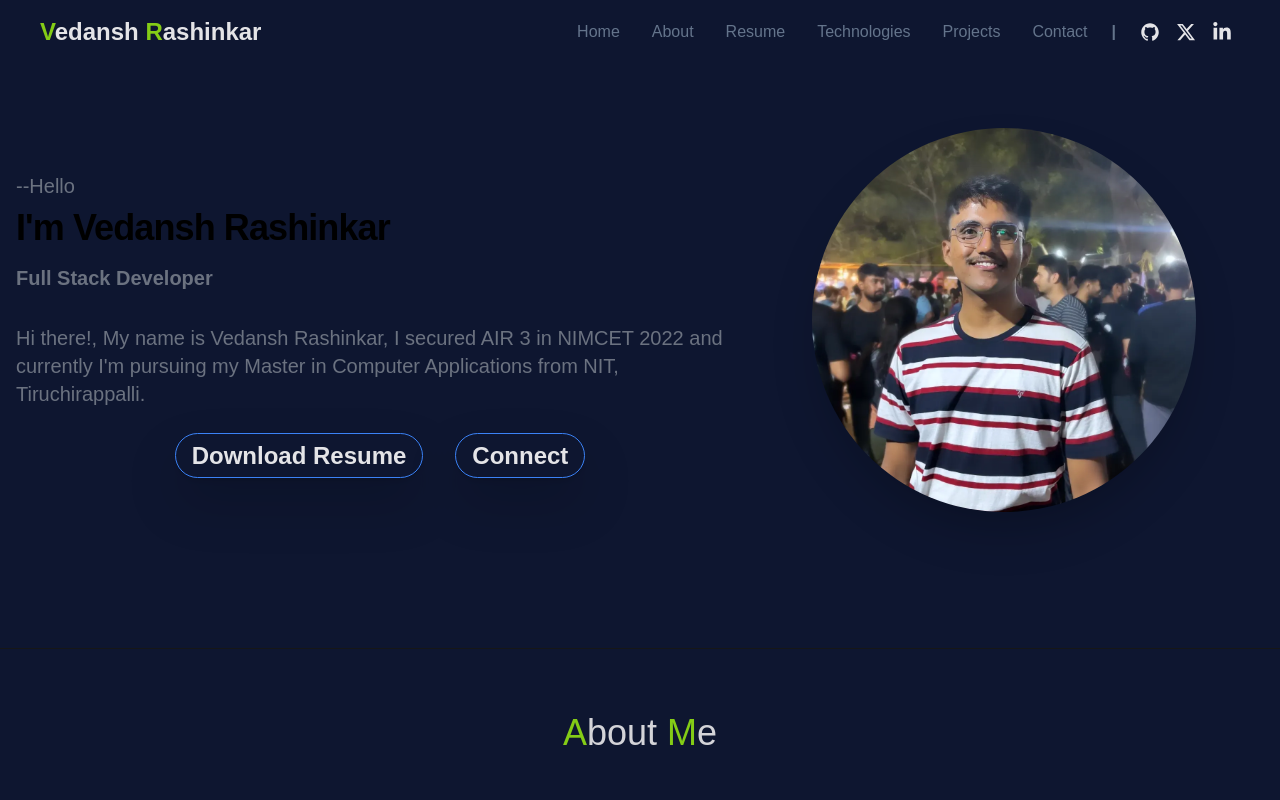
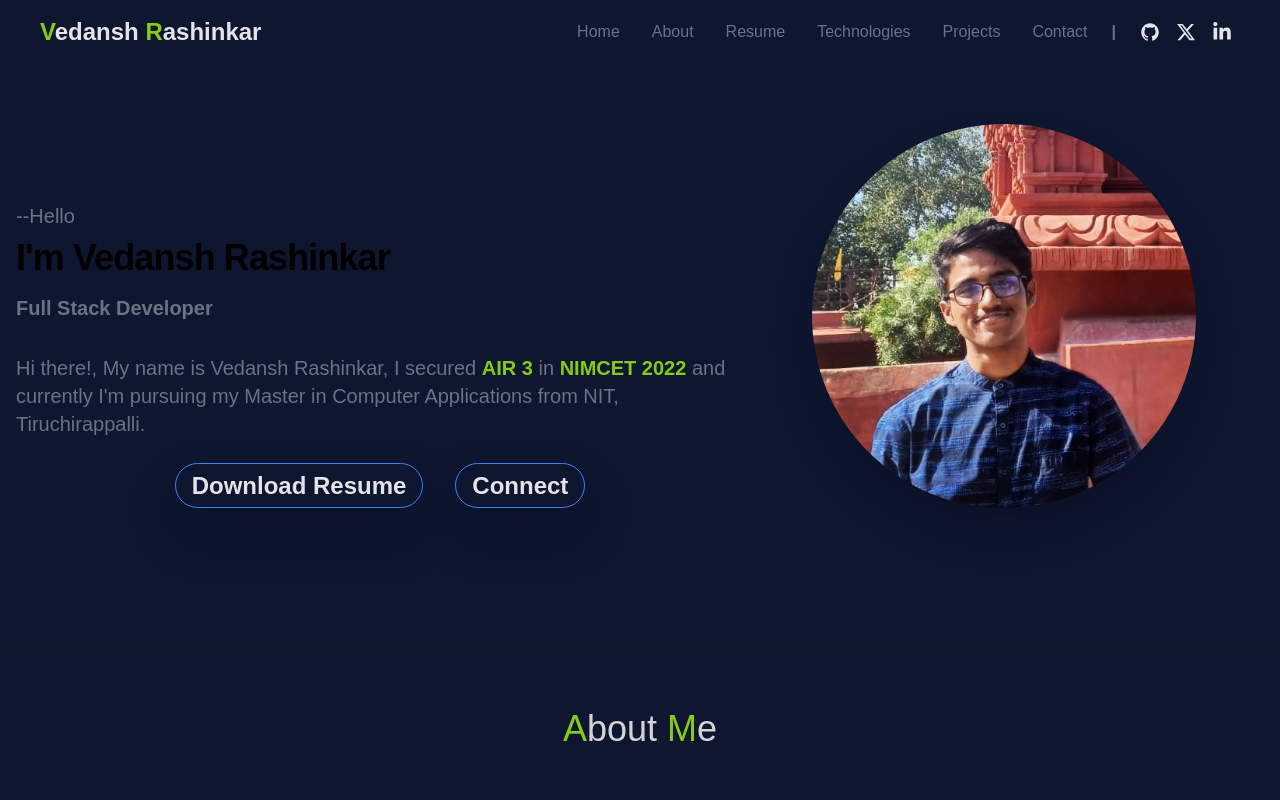
Before and after one commit to Vedansh404/Portfolio_Vedansh, a React (Vite) app: page / in a window 1280 px wide. Shown: the top 800 px of the page. Built offline with nearby package versions, Linux system fonts and the light colour scheme; a web font is replaced by a local one; what tailwindcss-animation-delay would draw is missing.

Commit message:
adjust landing image and margin

```diff
--- a/src/Components/About.jsx
+++ b/src/Components/About.jsx
@@ -1,5 +1,5 @@
 import { motion } from "framer-motion";
-import aboutImg from "../assets/vedu2.jpg";
+import aboutImg from "../assets/vedu.jpg";
 // import { IoLogoGithub } from "react-icons/io";
 function About() {
   return (
--- a/src/Components/Landing.jsx
+++ b/src/Components/Landing.jsx
@@ -1,11 +1,11 @@
-import veduImage from "../assets/vedu.jpg";
+import veduImage from "../assets/vedu2.jpg";
 import { motion } from "framer-motion";
 
 function Landing() {
   return (
     <section className="flex border-b border-neutral-900 pb-4 " id="landing">
-      <div className="grid  px-4 py-4 mx-auto md:py-16 lg:grid-cols-12">
-        <div className="place-self-center md:col-span-7">
+      <div className="grid px-4 py-4 m-auto md:py-16 md:grid-cols-12">
+        <div className="place-self-center md:col-span-7 mt-16">
           <motion.p
             initial={{ x: -100, opacity: 0 }}
             animate={{ x: 0, opacity: 1 }}
@@ -36,7 +36,10 @@ function Landing() {
             transition={{ duration: 0.5, delay: 1 }}
             className="max-w-3xl mb-6 font-light text-gray-500 lg:mb-8 md:text-lg lg:text-xl dark:text-gray-400"
           >
-            {`Hi there!, My name is Vedansh Rashinkar, I secured AIR 3 in NIMCET 2022 and currently I'm pursuing my Master in Computer Applications
+            {`Hi there!, My name is Vedansh Rashinkar, I secured`}{" "}
+            <span className="text-lime-500 font-bold">AIR 3</span> {`in`}{" "}
+            <span className="text-lime-500 font-bold">NIMCET 2022</span>{" "}
+            {`and currently I'm pursuing my Master in Computer Applications
             from NIT, Tiruchirappalli.`}
           </motion.p>
           <div className="text-center  md:w-full pb-5">
@@ -71,12 +74,12 @@ function Landing() {
           </div>
         </div>
 
-        <div className="md:mt-2 md:col-span-5 md:flex mx-auto">
+        <div className="md:mt-12 md:col-span-5 md:flex mx-auto ">
           <motion.img
             initial={{ x: 100, opacity: 0 }}
             animate={{ x: 0, opacity: 1 }}
             transition={{ duration: 0.5, delay: 0.75 }}
-            className="object-cover shadow-2xl rounded-full md:w-96 md:h-96 md:m-14 "
+            className="object-cover shadow-2xl mt-3 rounded-full w-96 max-md:h-[345px] h-96 md:mb-14 "
             src={veduImage}
             alt="Vedansh Rashinkar"
           />
```
Also changed, not shown: 1 other file (tests, documents, lock files or other folders).
